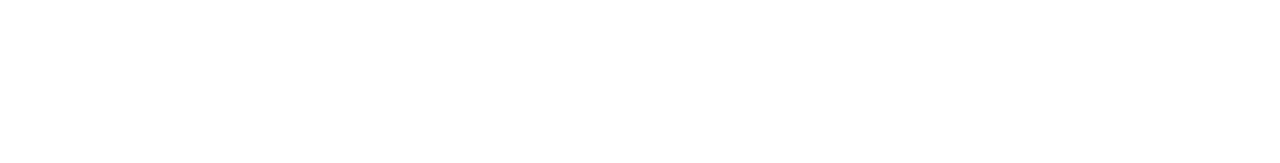
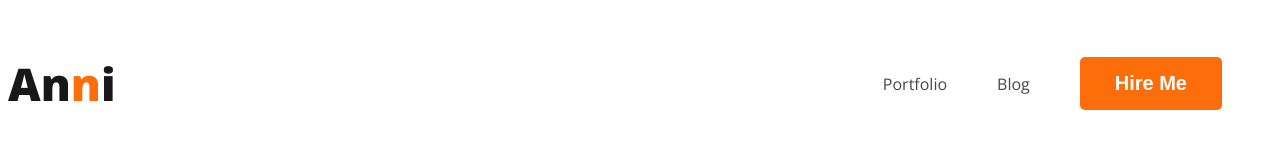
Before and after one commit to AyshaCSE/portfolio, a plain HTML site: page index.html in a window 1280 px wide. Drawn offline with nearby package versions, Linux system fonts and the light colour scheme.

Commit message:
second commit

```diff
--- a/index.html
+++ b/index.html
@@ -4,10 +4,21 @@
     <meta charset="UTF-8">
     <meta name="viewport" content="width=device-width, initial-scale=1.0">
     <title>My Portfolio</title>
+    <link rel="preconnect" href="https://fonts.googleapis.com">
+<link rel="preconnect" href="https://fonts.gstatic.com" crossorigin>
+<link href="https://fonts.googleapis.com/css2?family=Open+Sans:wght@400;800&display=swap" rel="stylesheet">
+    <link rel="stylesheet" href="styles/portfolio.css">
 </head>
 <body>
     <header>
-
+<nav>
+    <h3 class="nav-title">An<span class="text-primary">n</span>i</h3>
+    <ul>
+        <li><a href="">Portfolio</a></li>
+        <li><a href="">Blog</a></li>
+        <li><button class="btn-primary">Hire Me</button></li>
+    </ul>
+</nav>
     </header>
     <main>
 
--- /dev/null
+++ b/styles/portfolio.css
@@ -0,0 +1,40 @@
+
+  /* common shared styles*/
+  body{
+    font-family: 'Open Sans', sans-serif;
+  }
+.text-primary{
+    color: #FD6E0A;
+}
+.btn-primary{
+    border-radius: 5px;
+    background: #FD6E0A;
+    border: 0;
+    color: white;
+    font-size: 20px;
+    font-weight: 700;
+    padding: 15px 35px;
+}
+/* nav related design*/
+nav{
+    display: flex;
+    justify-content: space-between;
+    align-items: center;
+  }
+  .nav-title{
+    color: var(--Dark-01, #181818);
+font-size: 45px;
+font-weight: 800;
+  }
+  nav > ul{
+    display: flex;
+    align-items: center;
+  }
+  nav li{
+    list-style: none;
+    margin-right: 50px;
+  }
+  nav a{
+    text-decoration: none;
+    color: #474747;
+  }
```
Also changed, not shown: images/WhatsApp Image 2024-01-06 at 12.22.54 AM.jpeg (added), images/developer.png (added), images/hardy.png (added), images/header_bg.png (added), images/icons/facebook.png (added), images/icons/insta.png (added), images/icons/js.png (added), images/icons/mongo.png (added), images/icons/nodejs.png (added), images/icons/react.png (added), images/icons/twitter.png (added).
